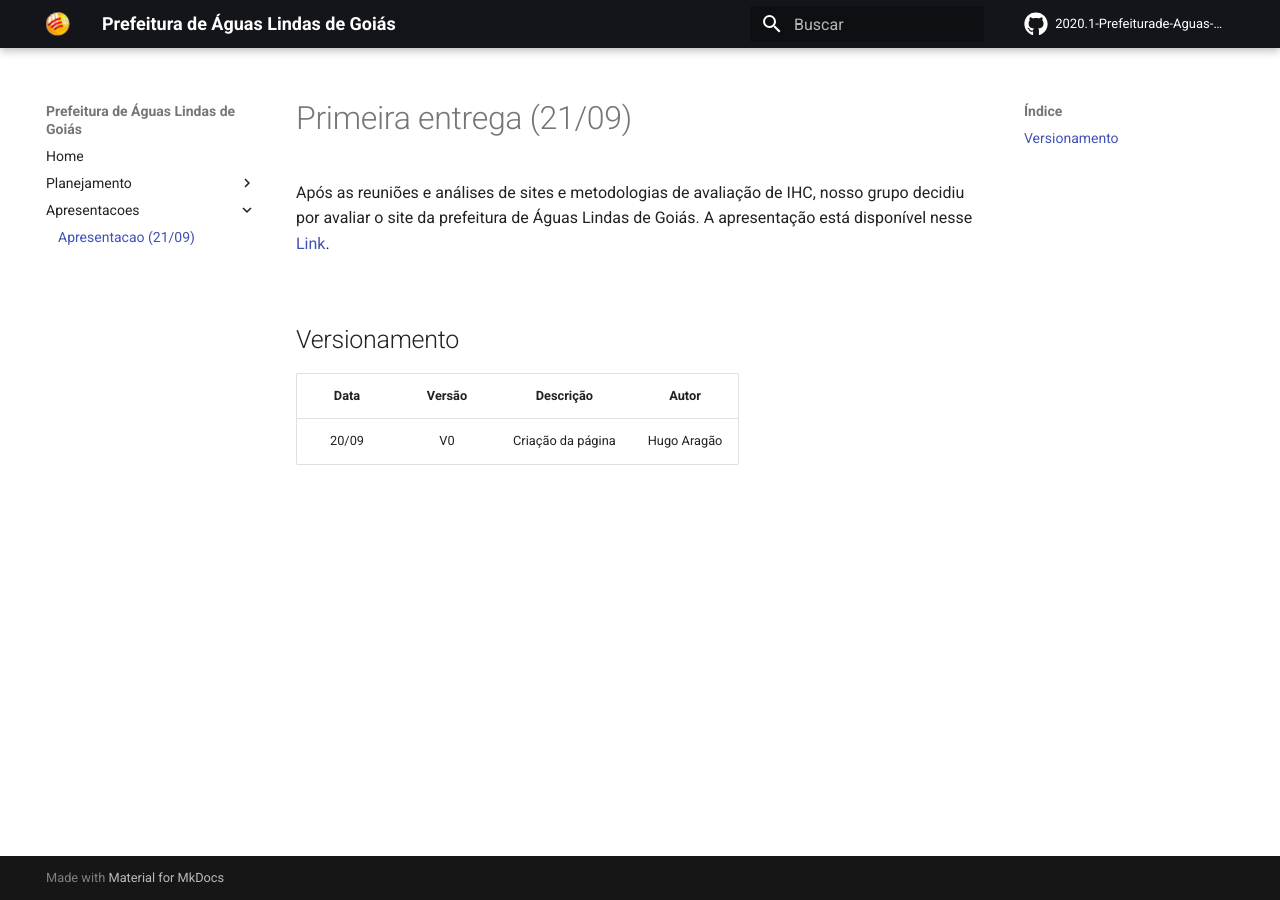
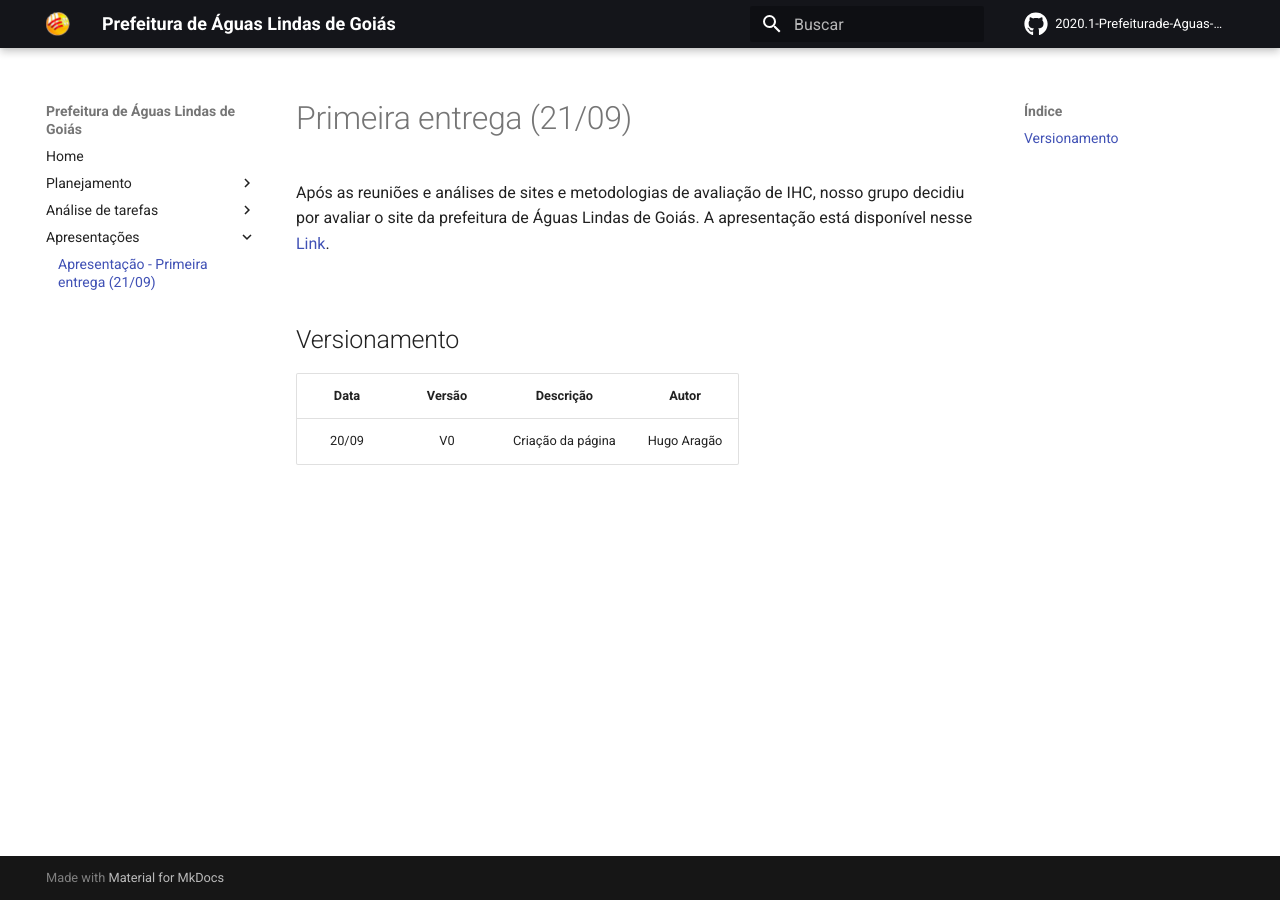
Before and after one commit to Interacao-Humano-Computador/2020.1-Prefeiturade-Aguas-Lindas-de-Goias, an MkDocs documentation site: the page built from docs/apresentacoes/apresentacao-21-09.md, in a window 1280 px wide. Built offline with MkDocs 1.6.1 and Material for MkDocs 9.7.7, drawn with Linux system fonts in a browser that asks for light colours; comment, search, counter and statistics services are not loaded; part of the change alters nothing that is shown.

Commit message:
Adiciona pasta de análise de tarefas

```diff
--- a/mkdocs.yml
+++ b/mkdocs.yml
@@ -8,8 +8,18 @@ nav:
     - Sites Avaliados: planejamento/sites.md
     - Site Selecionado: planejamento/site.md
     - Processo de Design: planejamento/processo.md
-  - Apresentacoes:
-    - Apresentacao (21/09): apresentacoes/apresentacao-21-09.md
+  - Análise de tarefas:
+    - Questionário: analise_tarefas/questionario.md
+    - Perfil do usuário: analise_tarefas/perfil_personas.md
+    - Entrevista: analise_tarefas/entrevista.md
+    - HTA: analise_tarefas/HTA.md
+    - KLM: analise_tarefas/KLM.md
+    - CTT: analise_tarefas/CTT.md
+    - CMN-GOMS: analise_tarefas/CMN_GOMS.md
+    - CPM-GOMS: analise_tarefas/CPM_GOMS.md
+  - Apresentações:
+    - Apresentação - Primeira entrega (21/09): apresentacoes/apresentacao-21-09.md
+
 
 theme:
   logo: 'imagens/favicon.png'
```
Also changed, not shown: docs/analise_tarefas/CMN_GOMS.md (added), docs/analise_tarefas/CPM_GOMS.md (added), docs/analise_tarefas/CTT.md (added), docs/analise_tarefas/HTA.md (added), docs/analise_tarefas/KLM.md (added), docs/analise_tarefas/entrevista.md (added), docs/analise_tarefas/perfil_personas.md (added), docs/analise_tarefas/questionario.md (added).
